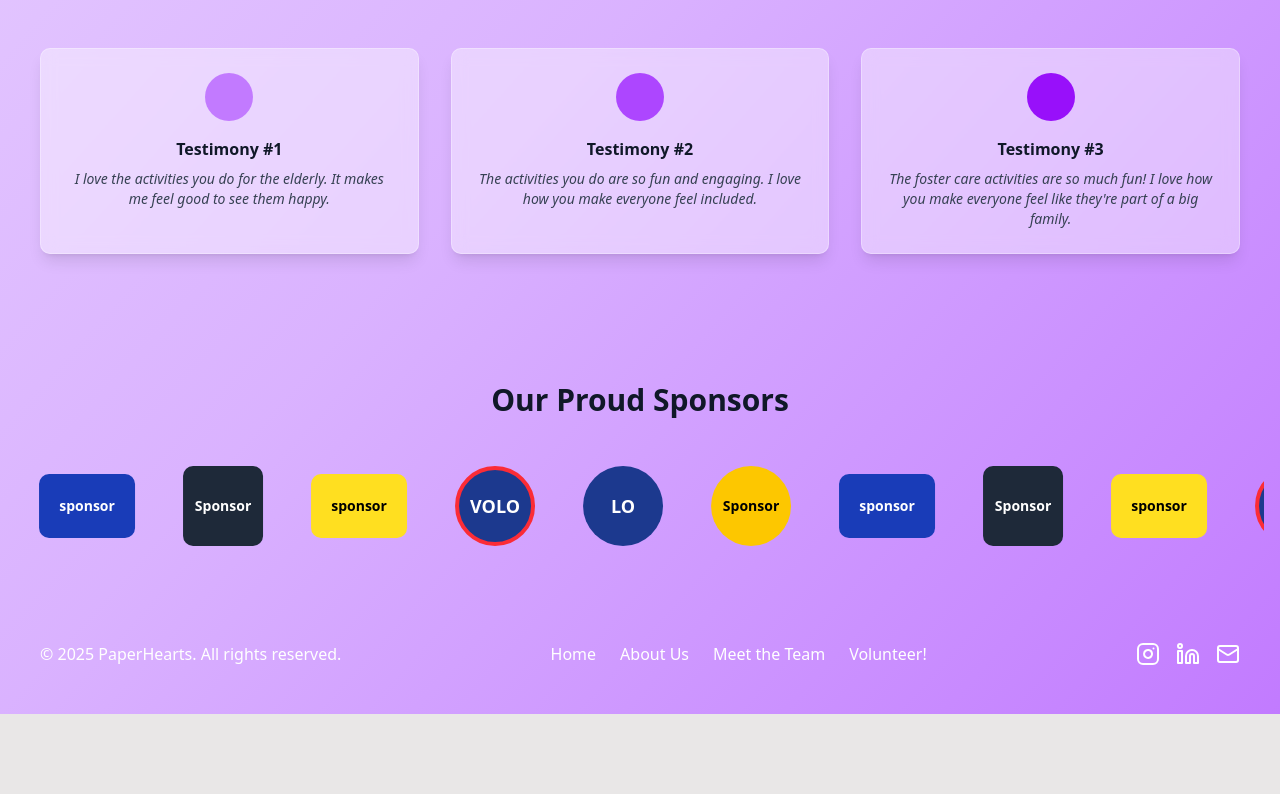
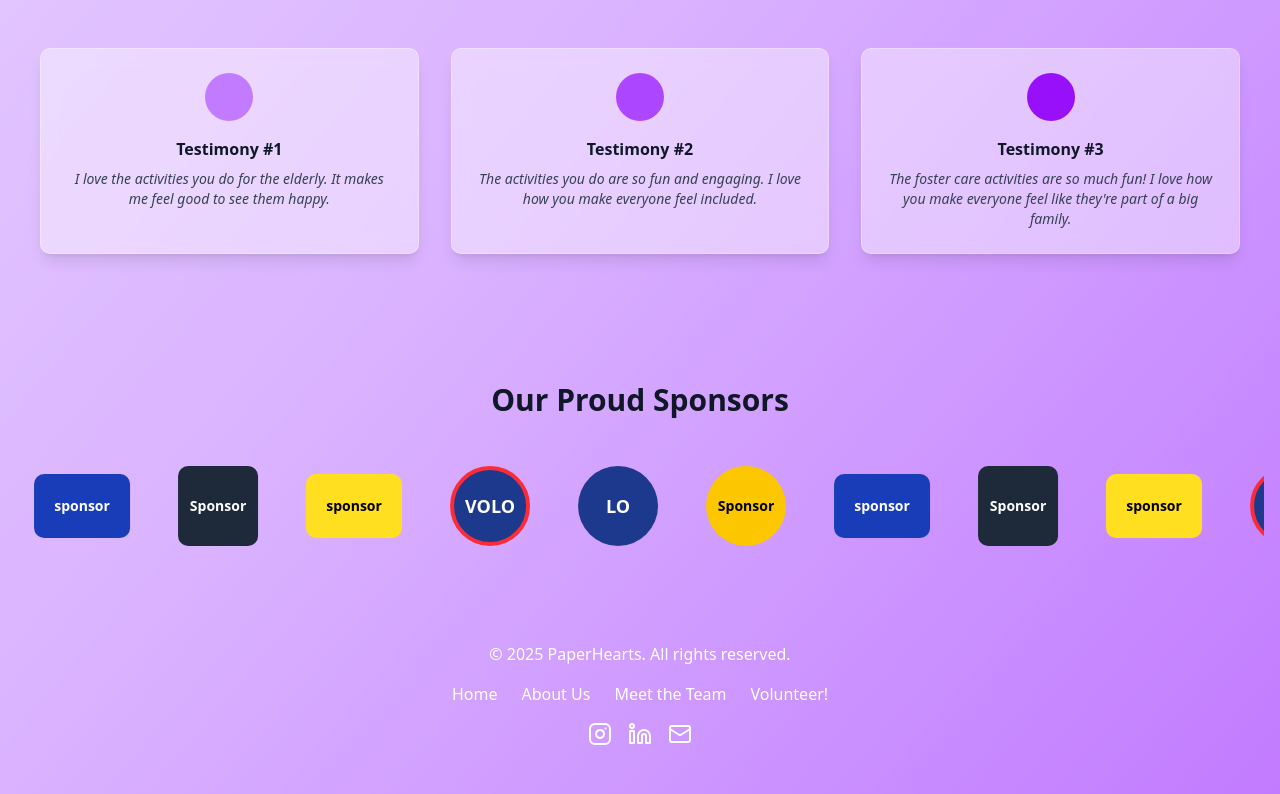
Before and after one commit to akkified/paperhearts, a Next.js app: page / in a window 1280 px wide. Shown: the part 710-1504 px from the top of the page. Before the commit the page ends 1424 px from the top, so only its background shows below. Built offline with nearby package versions, Linux system fonts and the light colour scheme; no server answers.

Commit message:
centered footer

```diff
--- a/app/NavBar.tsx
+++ b/app/NavBar.tsx
@@ -20,7 +20,7 @@ const NavBar = () => {
     { label: "Home", href: "/", id: "home" },
     { label: "About Us", href: "/about", id: "about" },
     { label: "Meet the Team", href: "/team", id: "team" },
-    { label: "Volunteer!", href: "/volunteer", id: "volunteer" }, // <--- NEW LINK ADDED HERE
+    { label: "Volunteer!", href: "/volunteer", id: "volunteer" },
   ]
 
   // Close dropdown when clicking outside
--- a/app/layout.tsx
+++ b/app/layout.tsx
@@ -1,42 +1,54 @@
 // app/layout.tsx
-import type React from "react";
-import { Geist, Geist_Mono } from "next/font/google";
-import "./globals.css";
-import NavBar from "./NavBar";
-import { SessionProvider } from "next-auth/react";
+import type React from "react"
+import { Geist, Geist_Mono } from "next/font/google"
+import "./globals.css"
+import NavBar from "./NavBar"
 import Link from "next/link"
-import { Instagram, Linkedin, Mail } from "lucide-react";
+import { Instagram, Linkedin, Mail } from "lucide-react"
+import { SessionProvider } from "next-auth/react"
 
 // --- SEO Metadata for the entire application ---
 export const metadata = {
   title: {
-    default: 'PaperHearts | Handmade Art for Every Heart & Community',
-    template: '%s | PaperHearts',
+    default: "PaperHearts | Handmade Art for Every Heart & Community",
+    template: "%s | PaperHearts",
   },
-  description: 'PaperHearts creates unique handmade art and fosters community through engaging activities like origami, rock painting, and more. Join us and make a difference with handmade gifts!',
+  description:
+    "PaperHearts creates unique handmade art and fosters community through engaging activities like origami, rock painting, and more. Join us and make a difference with handmade gifts!",
   keywords: [
-    'PaperHearts', 'handmade art', 'community art', 'origami', 'crafts',
-    'art workshops', 'local community', 'creative activities', 'non-profit art',
-    'volunteer art', 'foster care activities', 'elderly art programs', 'youth art initiatives'
+    "PaperHearts",
+    "handmade art",
+    "community art",
+    "origami",
+    "crafts",
+    "art workshops",
+    "local community",
+    "creative activities",
+    "non-profit art",
+    "volunteer art",
+    "foster care activities",
+    "elderly art programs",
+    "youth art initiatives",
   ],
   alternates: {
-    canonical: 'https://paperhearts-azure.vercel.app/',
+    canonical: "https://paperhearts-azure.vercel.app/",
   },
   openGraph: {
-    title: 'PaperHearts | Handmade Art for Every Heart & Community',
-    description: 'PaperHearts creates unique handmade art and fosters community through engaging activities like origami, rock painting, and more. Join us and make a difference with handmade gifts!',
-    url: 'https://paperhearts-azure.vercel.app/',
-    siteName: 'PaperHearts',
+    title: "PaperHearts | Handmade Art for Every Heart & Community",
+    description:
+      "PaperHearts creates unique handmade art and fosters community through engaging activities like origami, rock painting, and more. Join us and make a difference with handmade gifts!",
+    url: "https://paperhearts-azure.vercel.app/",
+    siteName: "PaperHearts",
     images: [
       {
-        url: 'https://placehold.co/1200x630/A0BBE0/FFFFFF?text=Public+Image',
+        url: "https://placehold.co/1200x630/A0BBE0/FFFFFF?text=Public+Image",
         width: 1200,
         height: 630,
-        alt: 'PaperHearts Community Art & Connection - Bringing joy through handmade crafts',
+        alt: "PaperHearts Community Art & Connection - Bringing joy through handmade crafts",
       },
     ],
-    locale: 'en_US',
-    type: 'website',
+    locale: "en_US",
+    type: "website",
   },
   robots: {
     index: true,
@@ -46,30 +58,29 @@ export const metadata = {
       index: true,
       follow: true,
       noimageindex: false,
-      'max-snippet': -1,
-      'max-image-preview': 'large',
-      'max-video-preview': -1,
+      "max-snippet": -1,
+      "max-image-preview": "large",
+      "max-video-preview": -1,
     },
   },
-  authors: [{ name: 'PaperHearts', url: 'https://paperhearts-azure.vercel.app/' }],
-  publisher: 'PaperHearts',
-};
-
+  authors: [{ name: "PaperHearts", url: "https://paperhearts-azure.vercel.app/" }],
+  publisher: "PaperHearts",
+}
 
 const geistSans = Geist({
   variable: "--font-geist-sans",
   subsets: ["latin"],
-});
+})
 
 const geistMono = Geist_Mono({
   variable: "--font-geist-mono",
   subsets: ["latin"],
-});
+})
 
 export default function RootLayout({
   children,
 }: Readonly<{
-  children: React.ReactNode;
+  children: React.ReactNode
 }>) {
   return (
     <html lang="en" data-theme="garden" className="m-0 p-0">
@@ -82,18 +93,26 @@ export default function RootLayout({
 
           {/* Footer Section */}
           <footer className="bg-transparent text-white py-8 px-6 mt-auto">
-            <div className="container mx-auto flex flex-col md:flex-row justify-between items-center">
+            <div className="container mx-auto flex flex-col items-center text-center space-y-4">
               {/* Copyright */}
-              <div className="text-center md:text-left mb-4 md:mb-0">
+              <div>
                 <p>&copy; {new Date().getFullYear()} PaperHearts. All rights reserved.</p>
               </div>
 
               {/* Navigation Links */}
-              <div className="flex flex-wrap justify-center md:justify-start gap-x-6 gap-y-2 mb-4 md:mb-0">
-                <Link href="/" className="hover:text-purple-300 transition-colors duration-200">Home</Link>
-                <Link href="/about" className="hover:text-purple-300 transition-colors duration-200">About Us</Link>
-                <Link href="/team" className="hover:text-purple-300 transition-colors duration-200">Meet the Team</Link>
-                <Link href="/volunteer" className="hover:text-purple-300 transition-colors duration-200">Volunteer!</Link> {/* <--- NEW LINK ADDED HERE */}
+              <div className="flex flex-wrap justify-center gap-x-6 gap-y-2">
+                <Link href="/" className="hover:text-purple-300 transition-colors duration-200">
+                  Home
+                </Link>
+                <Link href="/about" className="hover:text-purple-300 transition-colors duration-200">
+                  About Us
+                </Link>
+                <Link href="/team" className="hover:text-purple-300 transition-colors duration-200">
+                  Meet the Team
+                </Link>
+                <Link href="/volunteer" className="hover:text-purple-300 transition-colors duration-200">
+                  Volunteer!
+                </Link>
               </div>
 
               {/* Social Media Links */}
@@ -129,5 +148,5 @@ export default function RootLayout({
         </SessionProvider>
       </body>
     </html>
-  );
+  )
 }
```
